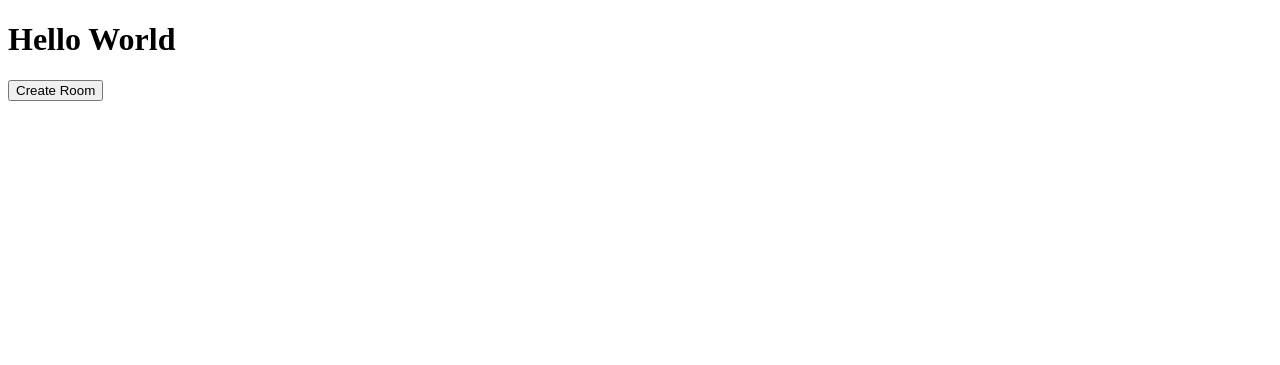
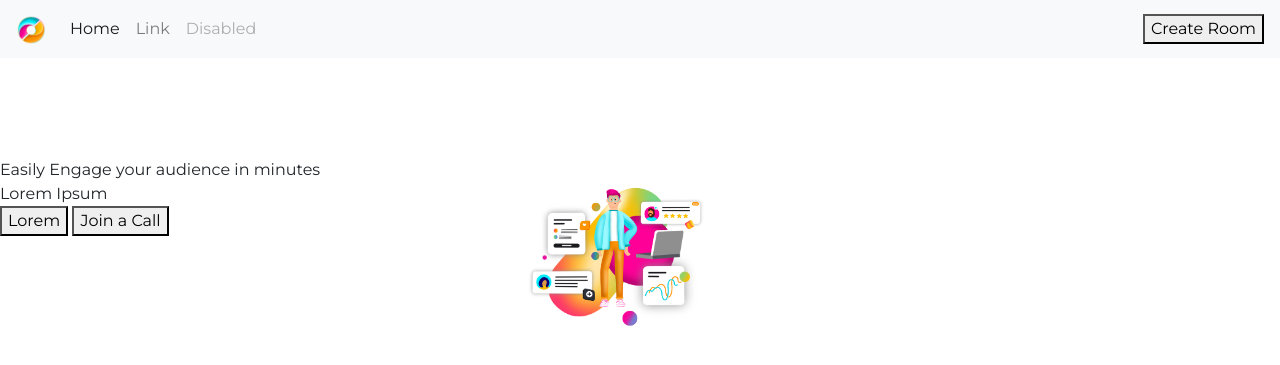
Before and after one commit to lnogueir/recor, a Flask app: page / in a window 1280 px wide. Shown: the top 365 px of the page. Run offline with Flask 2, Linux system fonts and the light colour scheme; some libraries are stand-ins or nearby versions.

Commit message:
started the frontend

```diff
--- /dev/null
+++ b/client/static/css/index.css
@@ -0,0 +1,28 @@
+body{
+    font-family: 'Montserrat'!important;
+    height:100vh !important;
+    width:100%;
+    height: 100%;
+}
+.primary-text{
+
+}
+
+.wrapper{
+    display: flex;
+    flex-direction: row;
+    padding-top: 100px;
+}
+
+.text-wrapper{
+    width:40%;
+}
+
+.image-wrapper{
+    width:60%;
+    height: 40%;
+}
+
+.f-image{
+    height:200px
+}
--- a/client/static/js/room.js
+++ b/client/static/js/room.js
@@ -177,9 +177,9 @@ function publishStream(stream) {
         localToDisplay.addTrack(videoTrack);
         localVideo.srcObject = localToDisplay;
 
-        emotionsInterval = setInterval(async () => {
-          socket.emit('videoFrame', await captureFrame());
-        }, 4000)
+        // emotionsInterval = setInterval(async () => {
+        //   socket.emit('videoFrame', await captureFrame());
+        // }, 4000)
 
     },
   });
--- a/client/templates/index.html
+++ b/client/templates/index.html
@@ -2,16 +2,56 @@
 <html lang="en">
 <head>
   <meta charset="UTF-8">
+  <link href='https://fonts.googleapis.com/css?family=Montserrat' rel='stylesheet'>
   <meta name="viewport" content="width=device-width, initial-scale=1.0">
+  <link rel="stylesheet" href="https://maxcdn.bootstrapcdn.com/bootstrap/4.0.0/css/bootstrap.min.css" integrity="sha384-Gn5384xqQ1aoWXA+058RXPxPg6fy4IWvTNh0E263XmFcJlSAwiGgFAW/dAiS6JXm" crossorigin="anonymous">
+  <link rel="stylesheet" type="text/css" href="/css/index.css">
   <title>Home</title>
 </head>
 <body>
-  <h1>Hello World</h1>
+  <nav class="navbar navbar-expand-lg navbar-light bg-light">
+    <button class="navbar-toggler" type="button" data-toggle="collapse" data-target="#navbarTogglerDemo01" aria-controls="navbarTogglerDemo01" aria-expanded="false" aria-label="Toggle navigation">
+      <span class="navbar-toggler-icon"></span>
+    </button>
+    <div class="collapse navbar-collapse" id="navbarTogglerDemo01">
+      <a class="navbar-brand" href="#">
+        <img src="/images/Untitled_Artwork_10.png" width="30px" height="30px" alt="">
+      </a>
+      <ul class="navbar-nav mr-auto mt-2 mt-lg-0">
+        <li class="nav-item active">
+          <a class="nav-link" href="#">Home <span class="sr-only">(current)</span></a>
+        </li>
+        <li class="nav-item">
+          <a class="nav-link" href="#">Link</a>
+        </li>
+        <li class="nav-item">
+          <a class="nav-link disabled" href="#">Disabled</a>
+        </li>
+      </ul>
+      <button onclick="createRoom()" class="create">
+        Create Room
+      </button>
 
-  <button onclick="createRoom()">
-    Create Room
-  </button>
+    </div>
+  </nav>
 
+  <div class="wrapper">
+    <div class="text-wrapper">
+      <div class="primary-text">
+        Easily Engage your audience in minutes
+      </div>
+      <div class = "secondary-text">
+        Lorem Ipsum
+      </div>
+      <div class="buttons">
+        <button> Lorem </button>
+        <button> Join a Call </button>
+      </div>
+    </div>
+    <div class="image-wrapper">
+      <img src="/images/landing_page_graphic.png" alt="" class="f-image">
+    </div>
+  </div>
   <script type="text/javascript" async defer src="https://cdnjs.cloudflare.com/ajax/libs/webrtc-adapter/6.4.0/adapter.min.js"></script>
   <script src="/js/janus.js"></script>
   <script src="/js/createRoom.js"></script>
```
Also changed, not shown: client/static/images/About_page_graphic_constructed.png (added), client/static/images/Untitled_Artwork_10.png (added), client/static/images/landing_page_graphic.png (added).
